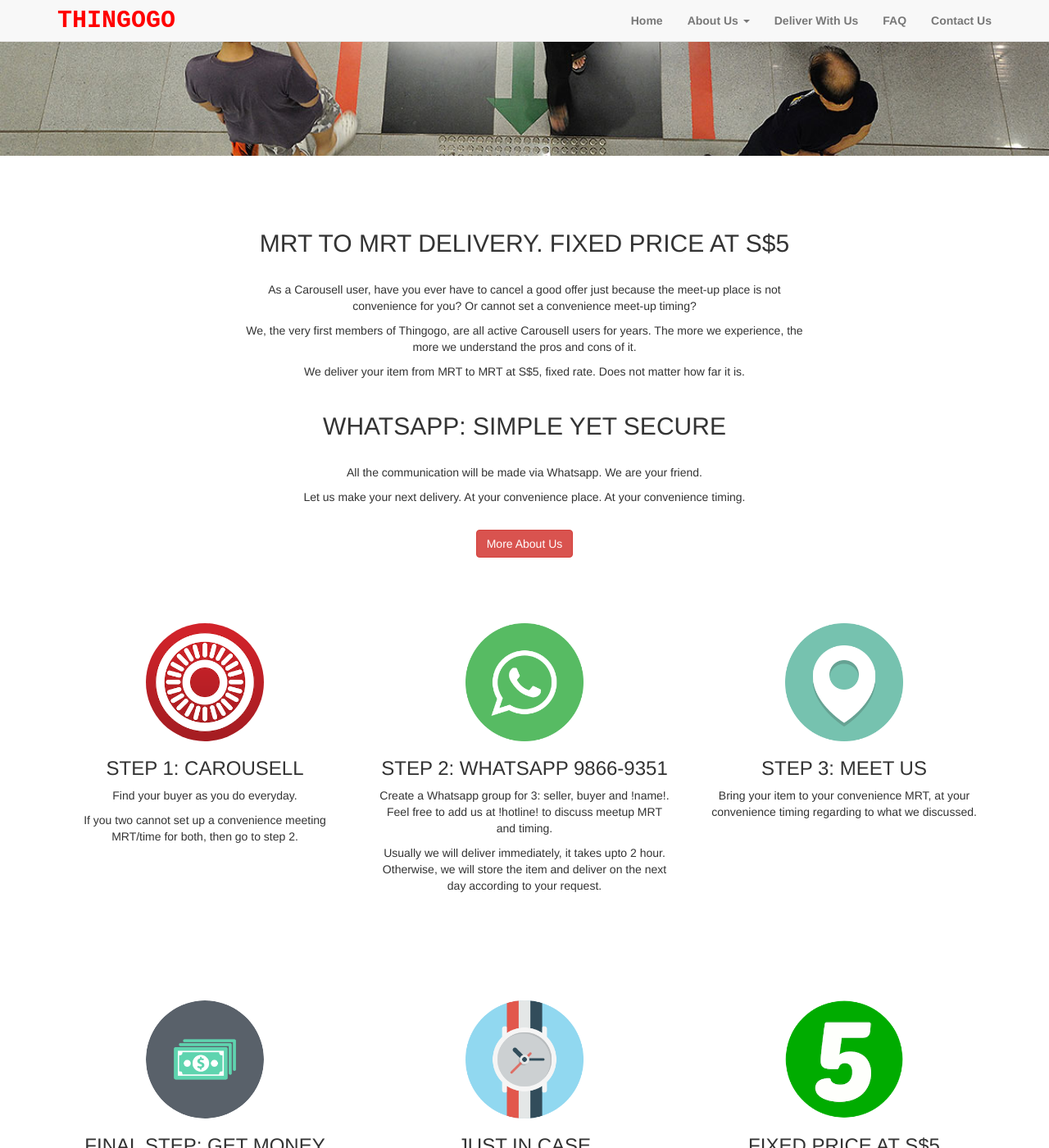
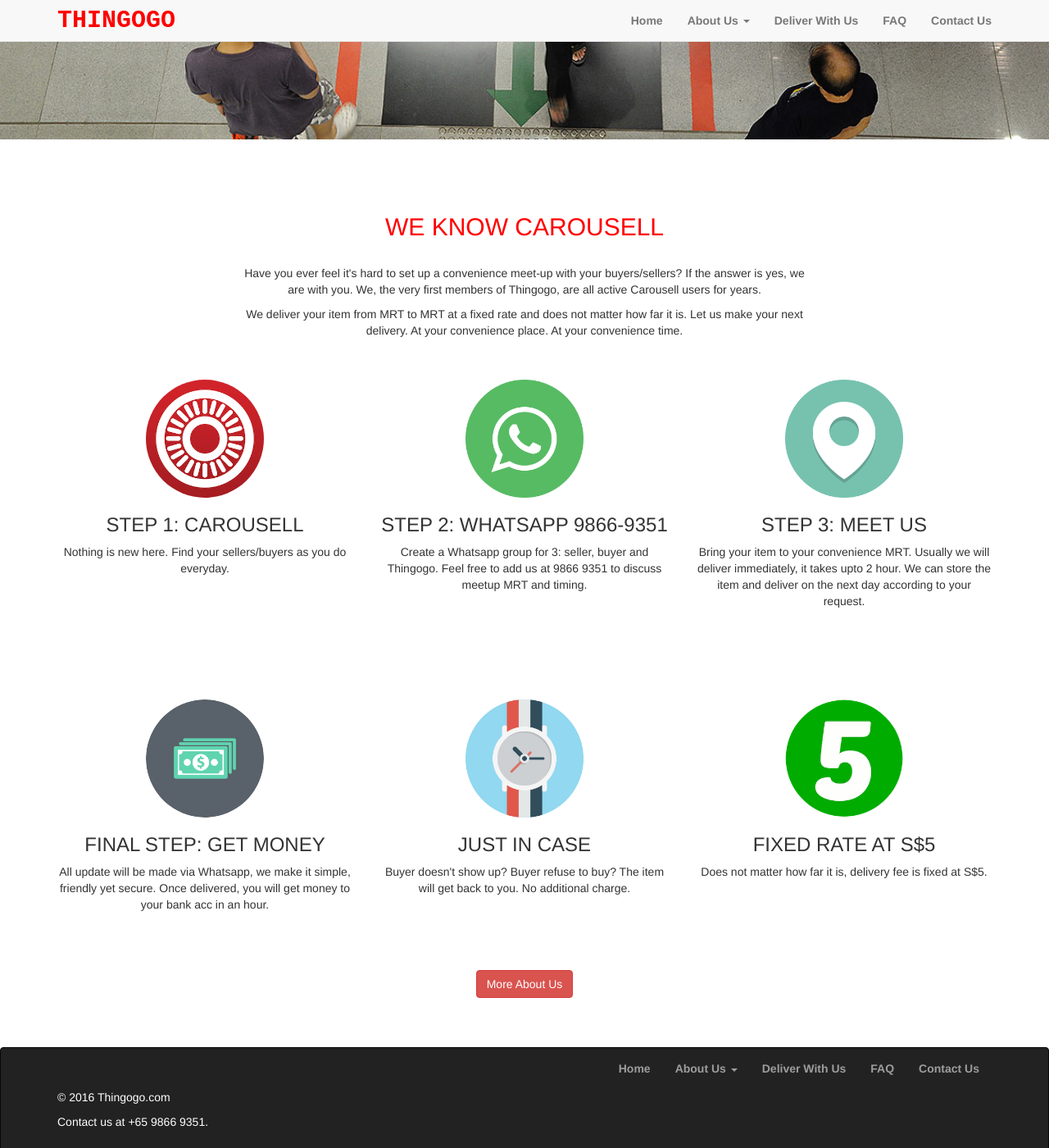
Before and after one commit to thingogo/thingogo.github.io, a Jekyll site: the page built from index.html, in a window 1280 px wide and 1400 px high, scrolled down 472 px. Shown: the whole window at 82% size. Built offline with Jekyll 4.4.1, drawn with Linux system fonts in a browser that asks for light colours; some of the changed text lies outside the part shown.

Commit message:
add favicon, edit home page content

```diff
--- a/_config.yml
+++ b/_config.yml
@@ -21,7 +21,7 @@
 markdown: kramdown
 
 service_cost: S$5
-hotline: 98669351
+hotline: +65 9866 9351
 name: Thingogo
 
 start_working_hour: 9am
--- a/_includes/footer.html
+++ b/_includes/footer.html
@@ -46,7 +46,7 @@
         </div>
         <div class="container" style="color: white">
             <p>&copy; 2016 Thingogo.com</p>
-            <p>Contact us at 98669351.</p>
+            <p>Contact us at +65 9866 9351.</p>
             <br/>
         </div>
     </div>
--- a/_includes/head.html
+++ b/_includes/head.html
@@ -12,4 +12,6 @@
     <link href="{{ '/script/bootstrap/css/bootstrap.min.css' | prepend: site.baseurl }}" rel="stylesheet">
     <script src="{{ 'script/bootstrap/js/bootstrap.min.js' | prepend: site.baseurl }} "></script>
 
+    <link rel="shortcut icon" href="/image/favicon.png">
+
 </head>
--- a/index.html
+++ b/index.html
@@ -9,12 +9,11 @@
         <br/>
         <br/>
         <br/>
-        <br/>
         <div class="container hidden-sm hidden-xs hidden-md">
             <br/>
             <br/>
             <br/>
-            <h3 style="color: #555; font-weight: 200"><span style="background-color: white; padding: 10px; padding-left: 20px; padding-right: 20px">AT YOUR CONVENIENCE TIMING. AT YOUR CONVENIENCE PLACE. <span style="color: #ff0000"><b>FIXED PRICE</b></span> FOR ANY ROUTE.</span></h3>
+            <h3 style="color: #555; font-weight: 200"><span style="background-color: white; padding: 10px; padding-left: 20px; padding-right: 20px">AT YOUR CONVENIENCE TIME. AT YOUR CONVENIENCE PLACE. <span style="color: #ff0000"><b>FIXED RATE</b></span> FOR ANY ROUTES.</span></h3>
             <h3 style="color: #555; font-weight: 200"><span style="background-color: white; padding: 10px; padding-left: 20px; padding-right: 20px; color: #ff0000"><b>AT S$5.</b></span></h3>
             <br/>
             <h3 style="color: #FFF"><span style="background-color: #ff0000; opacity: 0.8; padding: 10px;padding-left: 20px; padding-right: 20px">MRT to MRT delivery service.</span></h3>
@@ -26,9 +25,9 @@
 
         <div class="container hidden-lg">
 
-            <h4 style="color: #555; font-weight: 200"><span style="background-color: white; padding: 5px; padding-top: 8px; padding-left: 20px; padding-right: 20px">AT YOUR CONVENIENCE TIMING.</h4>
+            <h4 style="color: #555; font-weight: 200"><span style="background-color: white; padding: 5px; padding-top: 8px; padding-left: 20px; padding-right: 20px">AT YOUR CONVENIENCE TIME.</h4>
             <h4 style="color: #555; font-weight: 200"><span style="background-color: white; padding: 5px; padding-left: 20px; padding-right: 20px">CONVENIENCE PLACE.</h4>
-            <h4 style="color: #555; font-weight: 200"><span style="background-color: white; padding: 5px; padding-left: 20px; padding-right: 20px"><span style="color: #ff0000"><b>FIXED PRICE</b></span> FOR ANY ROUTE.</span></h4>
+            <h4 style="color: #555; font-weight: 200"><span style="background-color: white; padding: 5px; padding-left: 20px; padding-right: 20px"><span style="color: #ff0000"><b>FIXED RATE</b></span> FOR ANY ROUTES.</span></h4>
             <h4 style="color: #555; font-weight: 200"><span style="background-color: white; padding: 5px; padding-left: 20px; padding-right: 20px; color: #ff0000"><b>AT S$5.</b></span></h4>
             <br/>
             <h4 style="color: #FFF"><span style="background-color: #ff0000; opacity: 0.8; padding: 10px;padding-left: 20px; padding-right: 20px">MRT to MRT delivery service.</span></h4>
@@ -50,28 +49,16 @@
 <div class="container sqs-block html-block sqs-block-html" data-block-type="2">
     <center>
         <div class="sqs-block-content" style="max-width: 700px">
-            <h2>MRT TO MRT DELIVERY. FIXED PRICE AT S$5</h2>
+            <h2 style="color: #ff0000">WE KNOW CAROUSELL</h2>
             <br/>
-            <p>As a Carousell user, have you ever have to cancel a good offer just because the meet-up place is not convenience for you? Or cannot set a convenience meet-up timing?</p>
-            <p>We, the very first members of Thingogo, are all active Carousell users for years. The more we experience, the more we understand the pros and cons of it.</p>
-            <p>We deliver your item from MRT to MRT at S$5, fixed rate. Does not matter how far it is.
-                <br/>
-                <br/>
-            <h2>WHATSAPP: SIMPLE YET SECURE</h2>
-            <br/>
-            <p>All the communication will be made via Whatsapp. We are your friend.</p>
-            <p>Let us make your next delivery. At your convenience place. At your convenience timing.</p>
+            <p>Have you ever feel it's hard to set up a convenience meet-up with your buyers/sellers? If the answer is yes, we are with you. We, the very first members of Thingogo, are all active Carousell users for years.</p>
+            <p>We deliver your item from MRT to MRT at a fixed rate and does not matter how far it is. Let us make your next delivery. At your convenience place. At your convenience time.</p>
         </div>
-        <br/>
-        <a href="/who-we-are" class="btn btn-danger text-center">More About Us</a>
     </center>
 </div>
 
 <br/>
 <br/>
-<br/>
-<br/>
-
 <!--Large size-->
 <div class="container hidden-md hidden-sm hidden-xs">
     <div class="row">
@@ -81,8 +68,7 @@
             <center>
                 <img class="img-circle img-responsive" style="max-width: 40%" src="image/carousell.png">
                 <h3>STEP 1: CAROUSELL</h3>
-                <p>Find your buyer as you do everyday.</p>
-                <p>If you two cannot set up a convenience meeting MRT/time for both, then go to step 2.</p>
+                <p>Nothing is new here. Find your sellers/buyers as you do everyday.</p>
 
                 <br/>
                 <br/>
@@ -94,8 +80,7 @@
             <center>
                 <img class="img-responsive" style="max-width: 40%" src="image/whatsapp.png">
                 <h3>STEP 2: WHATSAPP 9866-9351</h3>
-                <p>Create a Whatsapp group for 3: seller, buyer and !name!. Feel free to add us at !hotline! to discuss meetup MRT and timing.</p>
-                <p>Usually we will deliver immediately, it takes upto 2 hour. Otherwise, we will store the item and deliver on the next day according to your request.</p>
+                <p>Create a Whatsapp group for 3: seller, buyer and Thingogo. Feel free to add us at 9866 9351 to discuss meetup MRT and timing.</p>
                 <br/>
                 <br/>
                 <br/>
@@ -106,7 +91,7 @@
             <center>
                 <img class="img-responsive" style="max-width: 40%" src="image/location.png">
                 <h3>STEP 3: MEET US</h3>
-                <p>Bring your item to your convenience MRT, at your convenience timing regarding to what we discussed.</p>
+                <p>Bring your item to your convenience MRT. Usually we will deliver immediately, it takes upto 2 hour. We can store the item and deliver on the next day according to your request.</p>
             </center>
         </div>
     </div>
@@ -121,8 +106,7 @@
             <center>
                 <img class="img-circle" style="max-width: 40%" src="image/money.png">
                 <h3>FINAL STEP: GET MONEY</h3>
-                <p>All update will be made via Whatsapp, we make it simple, friendly yet secure.</p>
-                <p>Once delivered, you will get money to your bank acc in an hour.</p>
+                <p>All update will be made via Whatsapp, we make it simple, friendly yet secure. Once delivered, you will get money to your bank acc in an hour.</p>
 
                 <br/>
                 <br/>
@@ -143,7 +127,7 @@
         <div class="col-lg-4">
             <center>
                 <img class="img-circle img-responsive" style="max-width: 40%" src="image/five.png">
-                <h3>FIXED PRICE AT S$5</h3>
+                <h3>FIXED RATE AT S$5</h3>
                 <p>Does not matter how far it is, delivery fee is fixed at S$5.</p>
                 <br/>
                 <br/>
@@ -162,7 +146,7 @@
             <center>
                 <img class="img-circle" style="max-width: 40%" src="image/carousell.png">
                 <h3>STEP 1: CAROUSELL</h3>
-                <p>Find your buyer as you do everyday.</p>
+                <p>Nothing is new here. Find your sellers/buyers as you do everyday.</p>
 
                 <br/>
                 <br/>
@@ -174,7 +158,7 @@
             <center>
                 <img class="img-responsive" style="max-width: 40%" src="image/whatsapp.png">
                 <h3>STEP 2: WHATSAPP 9866-9351</h3>
-                <p>Feel free to contact us to discuss meetup MRT and timing.</p>
+                <p>Create a Whatsapp group for 3: seller, buyer and Thingogo. Feel free to add us at 9866 9351 to discuss meetup MRT and timing.</p>
             </center>
         </div>
     </div>
@@ -188,7 +172,7 @@
             <center>
                 <img class="img-responsive" style="max-width: 40%" src="image/location.png">
                 <h3>STEP 3: MEET US</h3>
-                <p>Bring your item to your convenience MRT, at your convenience timing.</p>
+                <p>Bring your item to your convenience MRT. Usually we will deliver immediately, it takes upto 2 hour. We can store the item and deliver on the next day according to your request.</p>
                 <br/>
                 <br/>
                 <br/>
@@ -198,7 +182,7 @@
             <center>
                 <img class="img-circle" style="max-width: 40%" src="image/money.png">
                 <h3>FINAL STEP: GET MONEY</h3>
-                <p>Once delivered, get money to your bank acc in an hour.</p>
+                <p>All update will be made via Whatsapp, we make it simple, friendly yet secure. Once delivered, you will get money to your bank acc in an hour.</p>
 
                 <br/>
                 <br/>
@@ -221,7 +205,7 @@
         <div class="col-md-6">
             <center>
                 <img class="img-circle" style="max-width: 40%" src="image/five.png">
-                <h3>FIXED PRICE AT S$5</h3>
+                <h3>FIXED RATE AT S$5</h3>
                 <p>Does not matter how far it is, delivery fee is fixed at S$5.</p>
                 <br/>
                 <br/>
@@ -230,6 +214,9 @@
         </div>
     </div>
 </div>
+<center>
+    <a href="/who-we-are" class="btn btn-danger text-center">More About Us</a>
+</center>
 <br/>
 <br/>
 <br/>
--- a/who-we-are.html
+++ b/who-we-are.html
@@ -29,7 +30,7 @@
             We are a group of same-minded people gather together to make Singapore a better place.
         </h2>
         <br/>
-    </center>
+
         <h2 class="text-uppercase">Our Mission</h2>
         <p>
             We are passionate with the idea of using public transport to deliver parcels around Singapore. Together we make a greener and more convenience place to live.
@@ -45,8 +46,7 @@
         <p>
             There’s no way like the Thingogo way.
         </p>
-
-    <center>
+        <br/>
         <img src="/image/quote.png" alt="quote"/>
 
 
```
Also changed, not shown: other parts of who-we-are.html (+1 -0 lines), image/favicon.png (added). Lines whose indentation alone changed are shown as unchanged.
